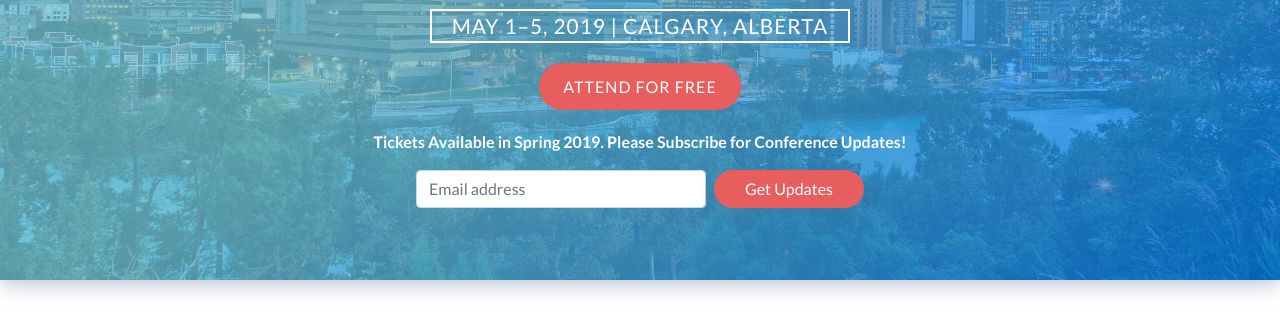
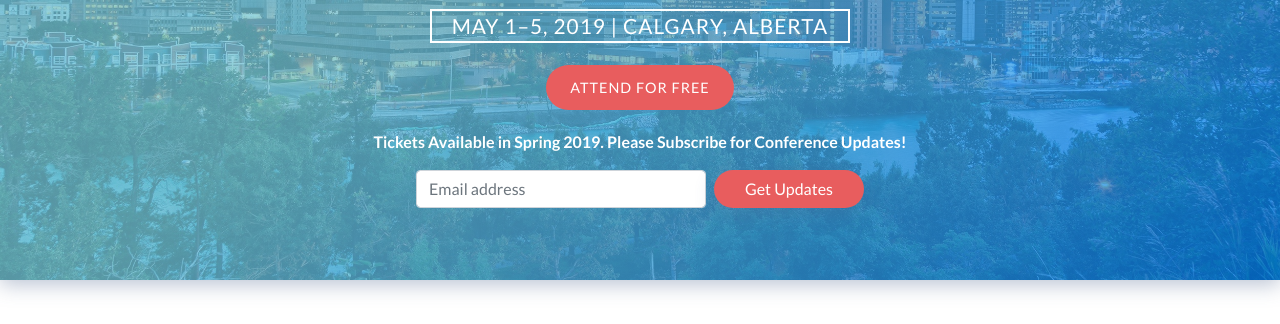
Before and after one commit to jackieluc/nldc, a Gatsby site: page / in a window 1280 px wide. Shown: the part 400-724 px from the top of the page. Built offline with nearby package versions, Linux system fonts and the light colour scheme; Gatsby itself is replaced by a stand-in of ours.

Commit message:
Hero | Update attend for free font size

```diff
--- a/src/components/Hero.js
+++ b/src/components/Hero.js
@@ -66,8 +66,11 @@ const HeroMailChimp = styled(MailChimp)`
 `;
 
 const StyledLink = styled.a`
-  font-size: 1rem;
-  padding: 14px 1.5rem;
+  font-size: 0.5rem;
+  ${Media.tablet`font-size: 0.7rem;`}
+  ${Media.laptop`font-size: 0.9rem;`}
+  padding: 10px 1rem;
+  ${Media.tablet`padding: 14px 1.5rem;`}
   letter-spacing 1px;
   text-decoration: none;
   background-color: ${Styles.lightRed};
```
